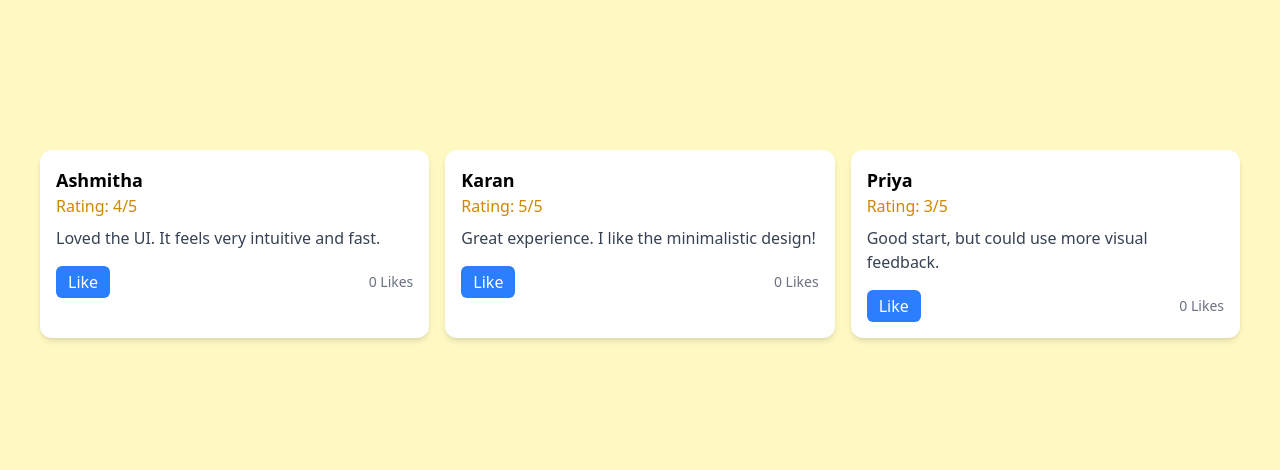
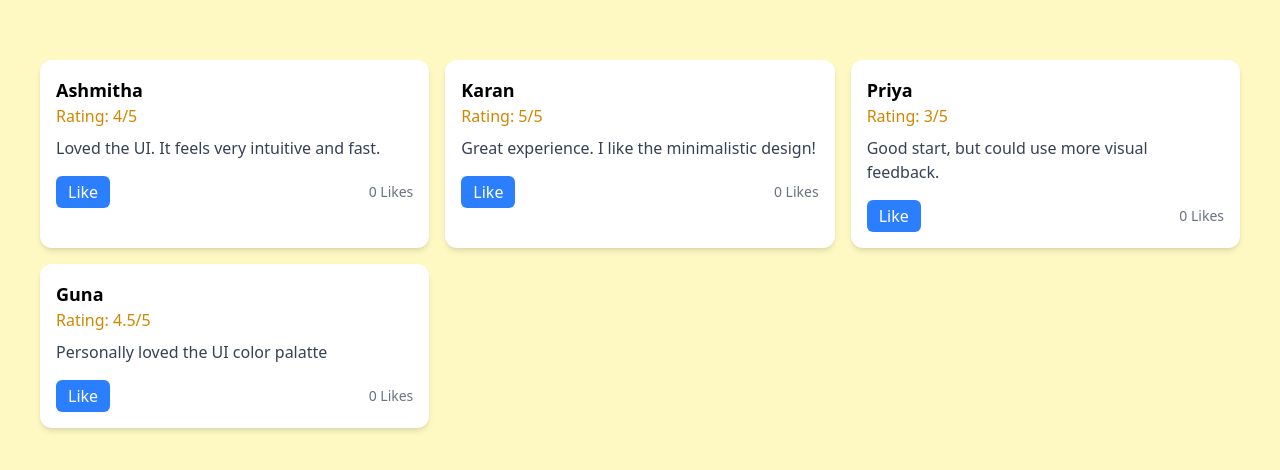
Before and after one commit to AshmithaVaisal/feedback-board, a React (Vite) app in the folder client/: page / in a window 1280 px wide. Shown: the part 156-626 px from the top of the page. Built offline with nearby package versions, Linux system fonts and the light colour scheme.

Commit message:
Add extra feedbackData

```diff
--- a/client/src/data/feedbackData.js
+++ b/client/src/data/feedbackData.js
@@ -20,6 +20,14 @@ const feedbackData = [
     message: 'Good start, but could use more visual feedback.',
     likes:0
   },
+  {
+    id: 4,
+    user: 'Guna',
+    rating: 4.5,
+    message: 'Personally loved the UI color palatte',
+    likes:0
+  },
+
 ];
 
 export default feedbackData;
```
